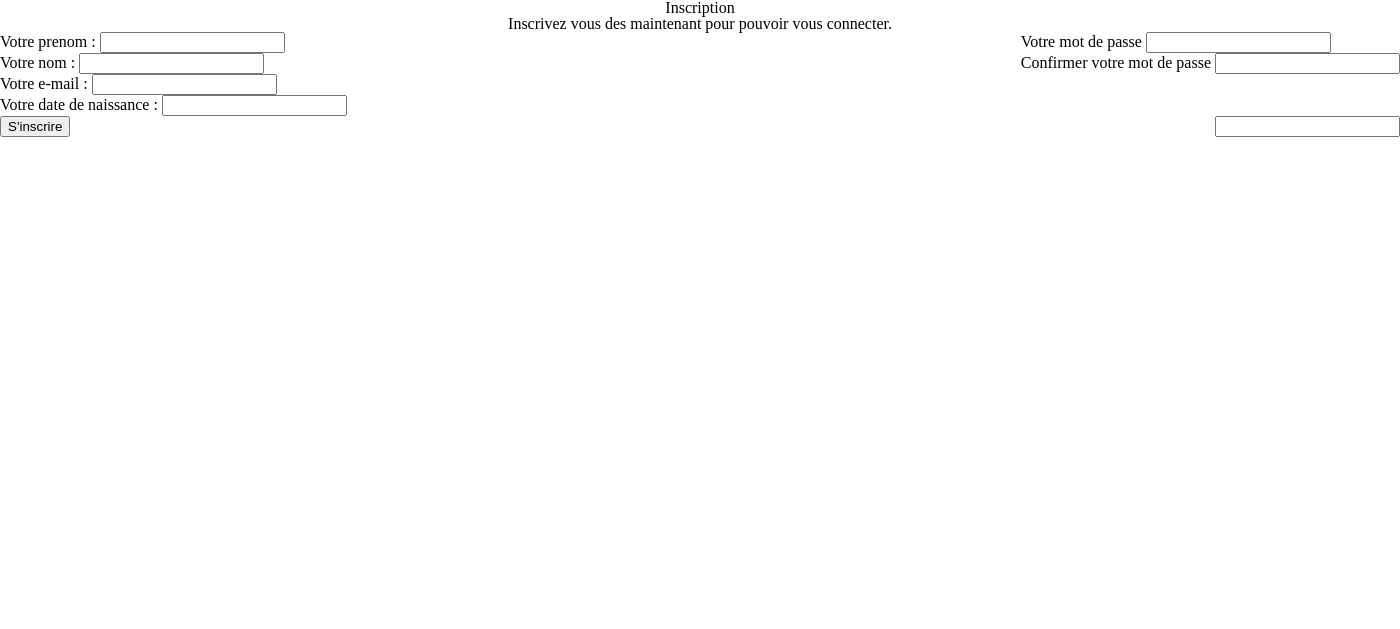
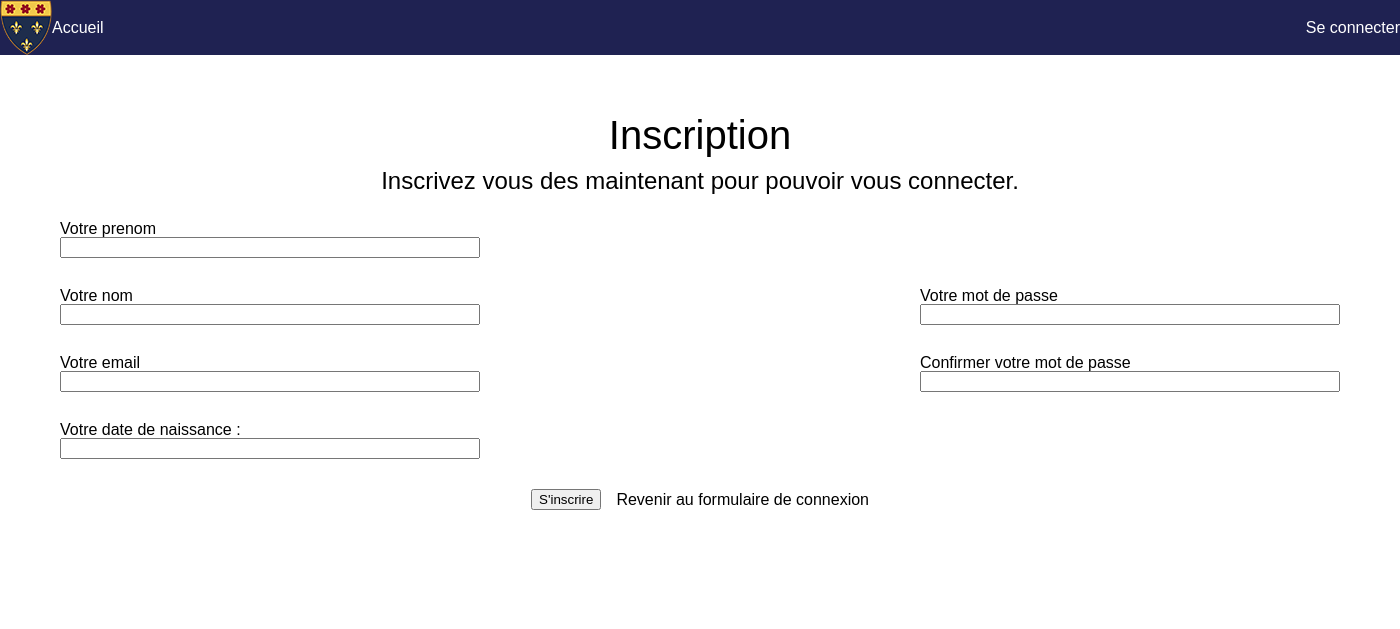
Before and after one commit to qrulleau/resa-sandwitch, a PHP site: page /views/inscription.php in a window 1400 px wide. Shown: the top 629 px of the page. Run offline with PHP 8.4, Linux system fonts and the light colour scheme.

Commit message:
ADD: style on inscription & login page

```diff
--- a/style/main.css
+++ b/style/main.css
@@ -46,10 +46,95 @@ table {
   box-sizing: border-box;
   scroll-behavior: smooth;
 }
+body {
+	font-family: 'Poppins', sans-serif;
+}
+a {
+	text-decoration: none;
+	color: inherit;
+}
+.playfair {
+	font-family: 'Playfair Display', serif;
+	font-size: 20px;
+}
+.logo p {
+	font-size: 14px;
+	margin-top: 4px;
+}
 .t-center {
 	text-align: center;
 }
 .d-flex {
 	display: flex;
 	justify-content: space-between;
+	align-items: center;
 }
+.column {
+	flex-direction: column;
+}
+.align-start {
+	align-items: flex-start;
+}
+.justify-center {
+	justify-content: center;
+}
+h2 {
+	font-size: 40px;
+}
+h3 {
+	font-size: 24px;
+}
+header,footer {
+	background-color: rgba(7, 11, 64, 0.9);
+	color: white;
+}
+footer .container {
+	width: 1200px;
+	margin: 0 auto;
+	padding: 48px 0;
+}
+footer h5.title {
+	margin-bottom: 20px;
+}
+footer p, footer a {
+	line-height: 160%;
+}
+header .container {
+	padding:15px 30px;
+}
+.connexion .column {
+	align-items: flex-start;
+}
+.connexion input[type=text]{
+	width: 40vw;
+}
+.signin input[type=text], .signin input[type=email]{
+	width: 30vw;
+}
+.connexion .column:nth-child(2),.signin .column:nth-child(2n){
+	margin: 30px 0px;
+}
+.login > .t-center:nth-child(2) p{
+	margin: 30px 0;
+}
+.login {
+	padding: 60px 60px 120px 60px ;
+}
+.social-link {
+	gap: 15px;
+}
+a:hover {
+	border-bottom: 1px solid #fff;
+	transition: 500ms;
+}
+.container.signin {
+	width: 1400px;
+	margin: 0 auto;
+	padding: 60px 60px 120px 60px;
+}
+.signin .justify-center {
+	gap: 15px;
+}
+.signin h3 {
+	margin: 14px 0 28px 0;
+}
--- a/views/inscription.php
+++ b/views/inscription.php
@@ -8,6 +8,8 @@
   <link rel="stylesheet" href="../style/main.css">
 </head>
 <body>
+  <?php require '../component/header.php' ?>
+  <div class="container signin">
     <div class="t-center">
       <h2>Inscription</h2>
       <h3>Inscrivez vous des maintenant pour pouvoir vous connecter.</h3>
@@ -15,40 +17,42 @@
     <form action="">
       <div class="d-flex">
         <div>
-        <div>
-          <label for="">Votre prenom :</label>
+          <div class="d-flex column align-start">
+            <label for="">Votre prenom</label>
             <input type="text">
           </div>
-        <div>
-          <label for="">Votre nom :</label>
+          <div class="d-flex column align-start">
+            <label for="">Votre nom</label>
             <input type="text">
           </div>
-        <div>
-          <label for="">Votre e-mail :</label>
+          <div class="d-flex column align-start">
+            <label for="">Votre email</label>
             <input type="text">
           </div>
-        <div>
+          <div class="d-flex column align-start">
             <label for="">Votre date de naissance :</label>
-          <input type="text">
+            <input type="email">
           </div>
         </div>
         <div>
-        <div>
+          <div class="d-flex column align-start">
             <label for="">Votre mot de passe</label>
             <input type="text">
           </div>
-        <div>
+          <div class="d-flex column align-start">
             <label for="">Confirmer votre mot de passe</label>
             <input type="text">
           </div>
         </div>
       </div>
       <div class="t-center">
-      <div class="d-flex">
+        <div class="d-flex justify-center">
           <input type="submit" value="S'inscrire">
-        <input type="text">
+          <a href="#">Revenir au formulaire de connexion</a>
         </div>
       </div>
     </form>
+  </div>
+  <?php require '../component/footer.php' ?>
 </body>
 </html>
```
Also changed, not shown: views/login.php (+11 -8 lines). Lines whose indentation alone changed are shown as unchanged.
